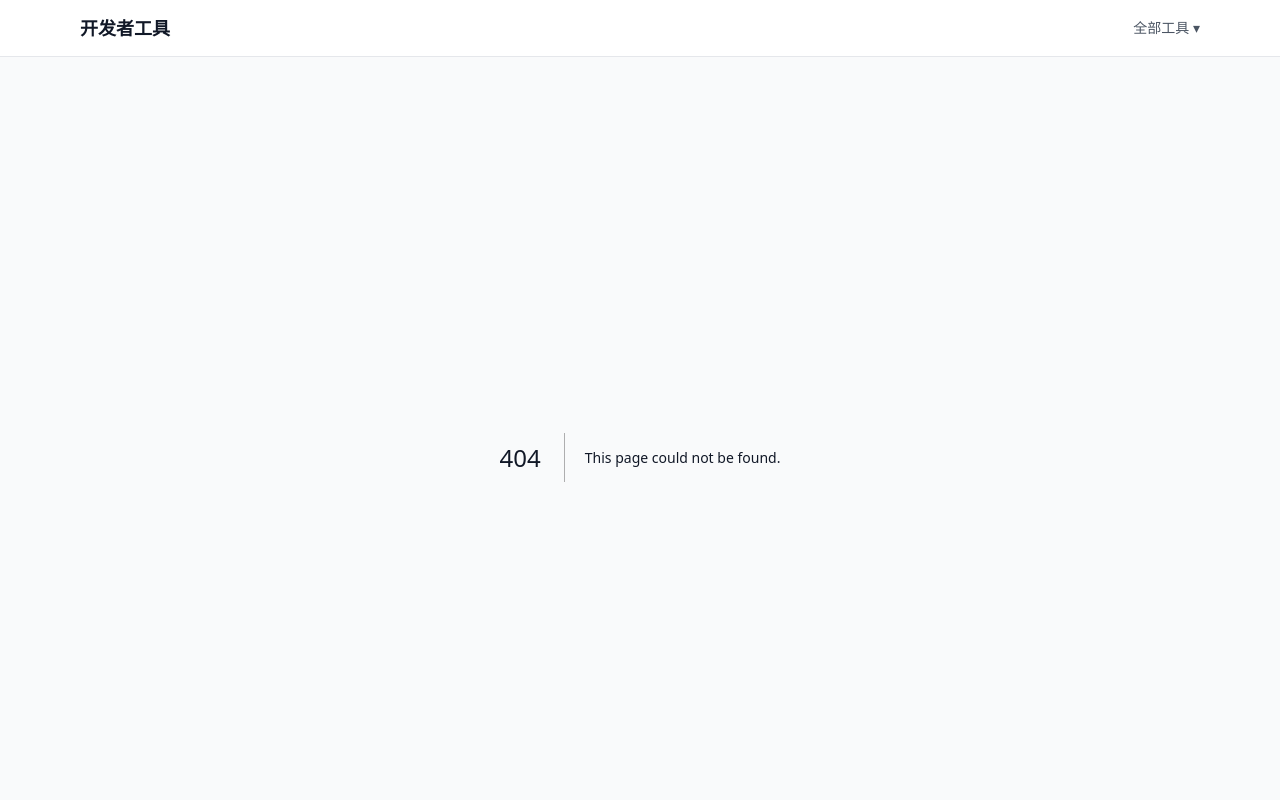
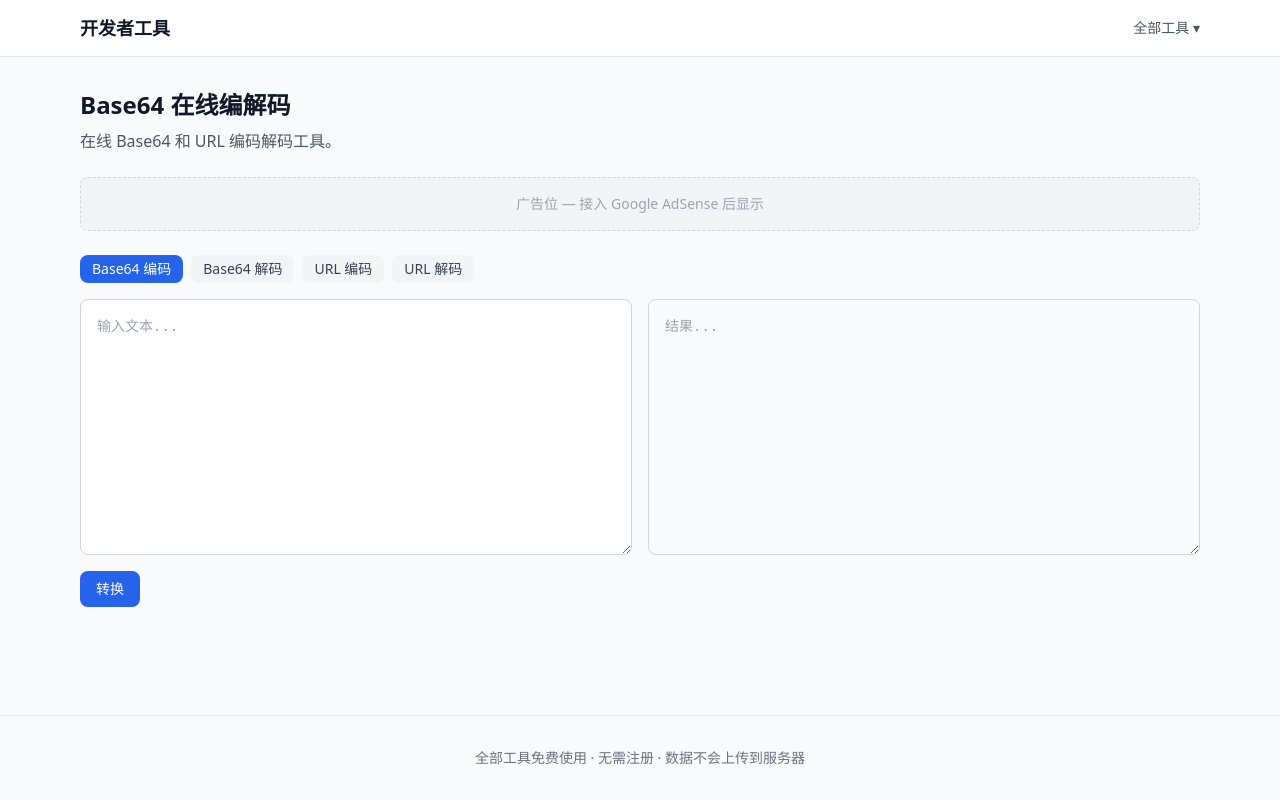
Before and after one commit to peng-zou/devtools, a Next.js app: page /base64 in a window 1280 px wide. Before the commit this address had no page. Shown: the top 800 px of the page. Built offline with nearby package versions, Linux system fonts and the light colour scheme.

Commit message:
feat: 添加 Base64/URL 编解码工具

```diff
--- /dev/null
+++ b/src/app/base64/page.tsx
@@ -0,0 +1,71 @@
+'use client'
+import { useState } from 'react'
+import { encodeBase64, decodeBase64, encodeURL, decodeURL } from '@/lib/base64'
+import { AdBanner } from '@/components/AdBanner'
+
+type Mode = 'base64-encode' | 'base64-decode' | 'url-encode' | 'url-decode'
+
+export default function Base64Page() {
+  const [input, setInput] = useState('')
+  const [output, setOutput] = useState('')
+  const [mode, setMode] = useState<Mode>('base64-encode')
+  const [error, setError] = useState('')
+
+  const handleConvert = () => {
+    setError('')
+    if (!input.trim()) return
+    switch (mode) {
+      case 'base64-encode':
+        setOutput(encodeBase64(input))
+        break
+      case 'base64-decode': {
+        const decoded = decodeBase64(input)
+        if (decoded === null) setError('无效的 Base64 字符串')
+        else setOutput(decoded)
+        break
+      }
+      case 'url-encode':
+        setOutput(encodeURL(input))
+        break
+      case 'url-decode':
+        setOutput(decodeURL(input))
+        break
+    }
+  }
+
+  const modes: { value: Mode; label: string }[] = [
+    { value: 'base64-encode', label: 'Base64 编码' },
+    { value: 'base64-decode', label: 'Base64 解码' },
+    { value: 'url-encode', label: 'URL 编码' },
+    { value: 'url-decode', label: 'URL 解码' },
+  ]
+
+  return (
+    <main className="max-w-6xl mx-auto px-4 py-8">
+      <h1 className="text-2xl font-bold mb-2">Base64 在线编解码</h1>
+      <p className="text-gray-600 mb-6">在线 Base64 和 URL 编码解码工具。</p>
+      <AdBanner />
+      <div className="mt-6">
+        <div className="flex gap-2 mb-4">
+          {modes.map((m) => (
+            <button
+              key={m.value}
+              onClick={() => { setMode(m.value); setOutput(''); setError('') }}
+              className={`px-3 py-1 text-sm rounded-lg ${
+                mode === m.value ? 'bg-blue-600 text-white' : 'bg-gray-100 text-gray-700 hover:bg-gray-200'
+              }`}
+            >
+              {m.label}
+            </button>
+          ))}
+        </div>
+        <div className="grid grid-cols-1 lg:grid-cols-2 gap-4">
+          <textarea className="w-full h-64 p-4 border border-gray-300 rounded-lg font-mono text-sm" value={input} onChange={(e) => setInput(e.target.value)} placeholder="输入文本..." />
+          <textarea className="w-full h-64 p-4 border border-gray-300 rounded-lg font-mono text-sm bg-gray-50" value={output} readOnly placeholder="结果..." />
+        </div>
+        {error && <p className="mt-2 text-sm text-red-600">{error}</p>}
+        <button onClick={handleConvert} className="mt-4 px-4 py-2 bg-blue-600 text-white rounded-lg hover:bg-blue-700 text-sm">转换</button>
+      </div>
+    </main>
+  )
+}
--- /dev/null
+++ b/src/lib/base64.ts
@@ -0,0 +1,23 @@
+export function encodeBase64(text: string): string {
+  return btoa(unescape(encodeURIComponent(text)))
+}
+
+export function decodeBase64(encoded: string): string | null {
+  try {
+    return decodeURIComponent(escape(atob(encoded)))
+  } catch {
+    return null
+  }
+}
+
+export function isBase64(str: string): boolean {
+  return /^[A-Za-z0-9+/]*={0,2}$/.test(str)
+}
+
+export function encodeURL(url: string): string {
+  return encodeURIComponent(url)
+}
+
+export function decodeURL(encoded: string): string {
+  return decodeURIComponent(encoded)
+}
```
Also changed, not shown: 1 other file (tests, documents, lock files or other folders).
